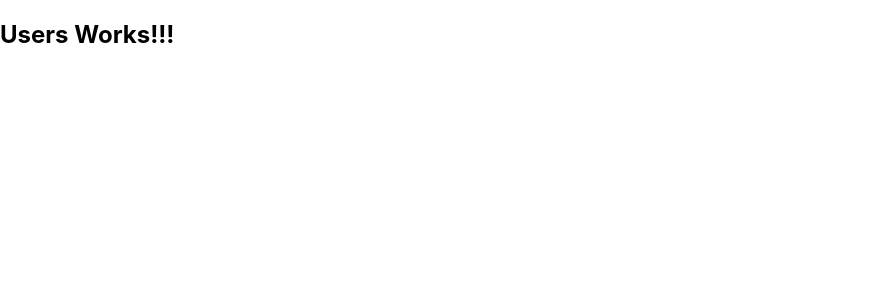
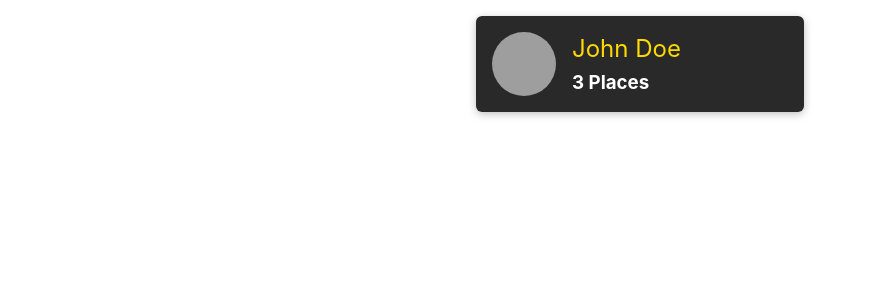
Before and after one commit to ahallam75/location-sharer, a React (Create React App) app: page / in a window 1280 px wide. Shown: the top 300 px of the page, without its empty margins (0-870 px from the left). Built offline with nearby package versions, Linux system fonts and the light colour scheme; grey boxes are pictures that could not be loaded.

Commit message:
UserItem, UserList, Avatar, and Card.

```diff
--- /dev/null
+++ b/src/shared/components/UIElements/Avatar.css
@@ -0,0 +1,15 @@
+.avatar {
+  width: 100%;
+  height: 100%;
+  display: flex;
+  justify-content: center;
+  align-items: center;
+}
+
+.avatar img {
+  display: block;
+  border-radius: 50%;
+  width: 100%;
+  height: 100%;
+  object-fit: cover;
+}
--- /dev/null
+++ b/src/shared/components/UIElements/Avatar.js
@@ -0,0 +1,17 @@
+import React from 'react';
+
+import './Avatar.css';
+
+const Avatar = props => {
+  return (
+    <div className={`avatar ${props.className}`} style={props.style}>
+      <img
+        src={props.image}
+        alt={props.alt}
+        style={{ width: props.width, height: props.width }}
+      />
+    </div>
+  );
+};
+
+export default Avatar;
--- /dev/null
+++ b/src/shared/components/UIElements/Card.css
@@ -0,0 +1,9 @@
+.card {
+  position: relative;
+  margin: 0;
+  box-shadow: 0 2px 8px rgba(0, 0, 0, 0.26);
+  border-radius: 6px;
+  padding: 1rem;
+  overflow: hidden;
+  background: white;
+}
--- /dev/null
+++ b/src/shared/components/UIElements/Card.js
@@ -0,0 +1,13 @@
+import React from 'react';
+
+import './Card.css';
+
+const Card = props => {
+  return (
+    <div className={`card ${props.className}`} style={props.style}>
+      {props.children}
+    </div>
+  );
+};
+
+export default Card;
--- /dev/null
+++ b/src/user/components/UserItem.css
@@ -0,0 +1,49 @@
+.user-item {
+  margin: 1rem;
+  width: calc(45% - 2rem);
+  min-width: 17.5rem;
+}
+
+.user-item a {
+  display: flex;
+  align-items: center;
+  width: 100%;
+  height: 100%;
+  text-decoration: none;
+  padding: 1rem;
+  color: white;
+  background: #292929;
+}
+
+.user-item a:hover,
+.user-item a:active {
+  background: #ffd900;
+}
+
+.user-item__content {
+  padding: 0;
+}
+
+.user-item__image {
+  width: 4rem;
+  height: 4rem;
+  margin-right: 1rem;
+}
+
+.user-item__info h2 {
+  font-size: 1.5rem;
+  margin: 0 0 0.5rem 0;
+  font-weight: normal;
+  color: #ffd900;
+}
+
+.user-item:hover h2,
+.user-item:active h2,
+.user-item:hover h3,
+.user-item:active h3 {
+  color: #292929;
+}
+
+.user-item__info h3 {
+  margin: 0;
+}
--- /dev/null
+++ b/src/user/components/UserItem.js
@@ -0,0 +1,27 @@
+import React from 'react';
+import { Link } from "react-router-dom";
+
+import Avatar from "../../shared/components/UIElements/Avatar";
+import Card from "../../shared/components/UIElements/Card";
+
+import "./UserItem.css";
+
+const UserItem = props => {
+  return (
+    <li className="user-item">
+      <Card className="user-item__content">
+        <Link to={`/${props.id}/places`}>
+          <div className="user-item__image">
+            <Avatar image={props.image} alt={props.name}/>
+          </div>
+          <div className="user-item__info">
+            <h2>{props.name}</h2>
+            <h3>{props.placeCount} {props.placeCount === 1 ? 'Place' : 'Places'}</h3>
+          </div>
+        </Link>
+      </Card>
+    </li>
+  )
+};
+
+export default UserItem;
--- /dev/null
+++ b/src/user/components/UserList.css
@@ -0,0 +1,10 @@
+.users-list {
+  list-style: none;
+  margin: 0 auto;
+  padding: 0;
+  width: 90%;
+  max-width: 50rem;
+  display: flex;
+  justify-content: center;
+  flex-wrap: wrap;
+}
--- /dev/null
+++ b/src/user/components/UserList.js
@@ -0,0 +1,30 @@
+import React from 'react';
+
+import UserItem from './UserItem'
+import './UserList.css'
+
+const UserList = props => {
+  if(props.items.length === 0) {
+    return (
+      <div className="center">
+        <h2>No users found.</h2>
+      </div>
+    )
+  }
+
+  return (
+    <ul className="users-list">
+      {props.items.map(user => (
+        <UserItem
+          key={user.id}
+          id={user.id}
+          image={user.image}
+          name={user.name}
+          placeCount={user.places}
+        />
+      ))}
+    </ul>
+  )
+};
+
+export default UserList;
--- a/src/user/pages/Users.js
+++ b/src/user/pages/Users.js
@@ -1,7 +1,17 @@
 import React from 'react';
 
+import UserList from '../components/UserList'
+
 const Users = () => {
-  return <h2>Users Works!!!</h2>
+  const USERS = [
+    {
+      id: 'u1',
+      name: 'John Doe',
+      image: 'https://cdn.vuetifyjs.com/images/profiles/marcus.jpg',
+      places: 3
+    }
+  ];
+  return <UserList items={USERS} />
 };
 
 export default Users;
```
